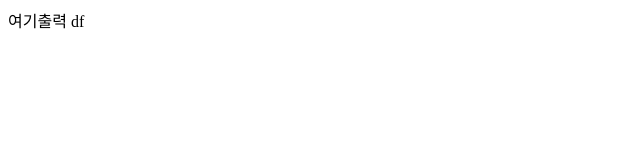
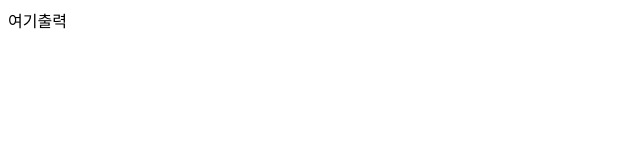
Before and after one commit to justdotiung/toy, a React app: page / in a window 1280 px wide. Shown: the top 160 px of the page, without its empty margins (0-640 px from the left). Built offline with nearby package versions, Linux system fonts and the light colour scheme.

Commit message:
router 설정

```diff
--- a/App.jsx
+++ b/App.jsx
@@ -1,11 +1,9 @@
-import React from 'react';
+import React from "react";
+import {Route} from "react-router-dom";
+import MainPage from "./MainPage";
 
 const App = () => {
-    return (
-        <div>
-          여기출력  df
-        </div>
-    );
+  return <Route path="/" component={MainPage} exact />;
 };
 
 export default App;
--- /dev/null
+++ b/MainPage.jsx
@@ -0,0 +1,11 @@
+import React from 'react';
+
+const MainPage = () => {
+    return (
+        <div>
+            여기출력
+        </div>
+    );
+};
+
+export default MainPage;
--- a/index.jsx
+++ b/index.jsx
@@ -1,7 +1,13 @@
 import React from "react";
 import ReactDOM from "react-dom";
+import { BrowserRouter } from "react-router-dom";
 import App from "./App";
 import { hot } from "react-hot-loader/root";
 
 const Hot = hot(App);
-ReactDOM.render(<Hot />, document.querySelector("#root"));
+ReactDOM.render(
+  <BrowserRouter>
+    <Hot />
+  </BrowserRouter>,
+  document.querySelector("#root")
+);
--- a/package.json
+++ b/package.json
@@ -20,6 +20,8 @@
   },
   "dependencies": {
     "react": "^16.12.0",
-    "react-dom": "^16.12.0"
+    "react-dom": "^16.12.0",
+    "react-router-dom": "^5.1.2",
+    "styled-components": "^5.0.1"
   }
 }
```
Also changed, not shown: 1 other file (tests, documents, lock files or other folders).
